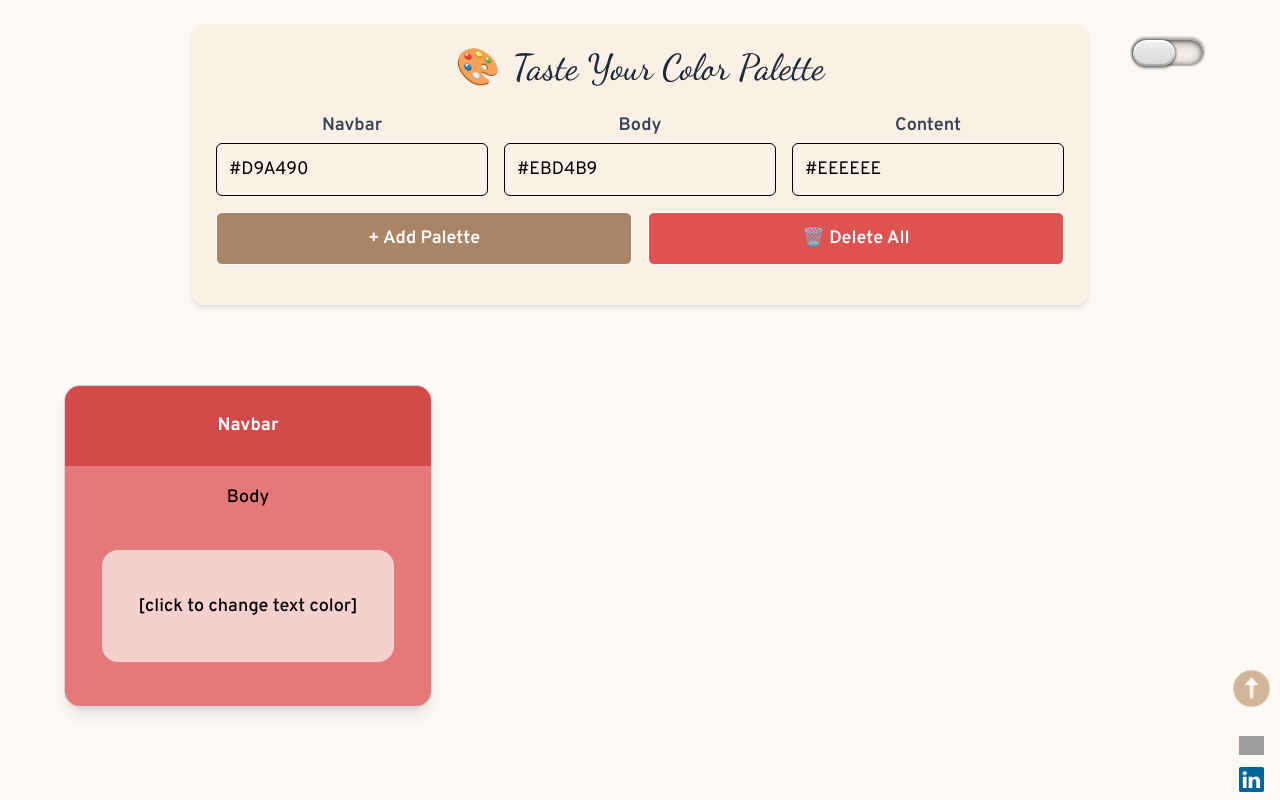
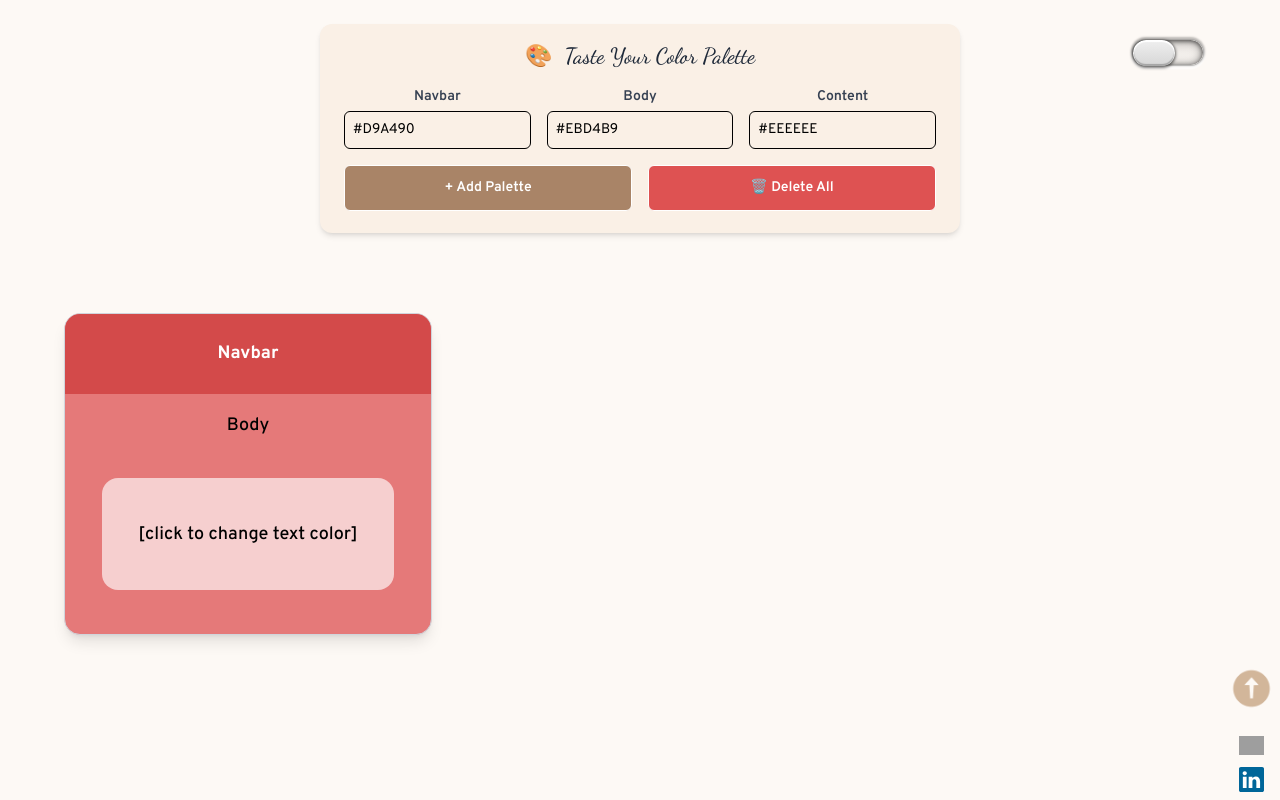
Before and after one commit to adeel-bot/tasting-palettes, a React (Vite) app: page / in a window 1280 px wide. Built offline with nearby package versions, Linux system fonts and the light colour scheme; grey boxes are pictures that could not be loaded; a web font is replaced by a local one.

Commit message:
modified: input-container in src/pages/Home.jsx modified: src/index.css

```diff
--- a/src/index.css
+++ b/src/index.css
@@ -43,6 +43,7 @@ body {
 
 .myhome input::placeholder {
   color: #9ca3af;
+  font-size: 13px;
 }
 
 .myhome.dark-theme input::placeholder {
--- a/src/pages/Home.jsx
+++ b/src/pages/Home.jsx
@@ -217,18 +217,20 @@ const handleScrollToTop = () => {
         </a>
       </div>
       </div>
-      <div className="max-w-4xl mx-auto bg-[#FAF0E6] shadow-md rounded-xl p-6 mb-10">
-        <h1 className="head-top text-4xl font-bold text-center gap-3 mb-6 text-gray-800 flex justify-center items-center dancing-script">
+
+
+      <div className="max-w-[40rem] mx-auto bg-[#FAF0E6] shadow-md rounded-xl pt-4 pb-1.5 px-6 ">
+        <h1 className="head-top text-[22px] font-bold text-center gap-3 mb-3.5 text-gray-800 flex justify-center items-center dancing-script">
           <span>🎨</span>
           <span>Taste Your Color Palette </span>
         </h1>
 
                                     {/* Grid Container */}
-        <div className="grid grid-cols-1 md:grid-cols-2 lg:grid-cols-3 gap-4 mb-4 ">
+        <div className="grid grid-cols-1 md:grid-cols-2 lg:grid-cols-3 gap-4 mb-4 gap-y-2  ">
                                        {/* Navbar Color */}
 
           <div className="flex flex-col">
-            <label className="mb-1 text-gray-700 font-semibold text-center label">
+            <label className="mb-1 text-gray-700 text-sm font-semibold text-center label">
               Navbar
             </label>
             <input
@@ -238,13 +240,13 @@ const handleScrollToTop = () => {
               onChange={(e) =>
                 setColors((prev) => ({ ...prev, color1: e.target.value }))
               }
-              className="p-3 border rounded-md focus:outline-none focus:ring-2 focus:ring-[#eadbcc]"
+              className="p-2 border text-sm rounded-md focus:outline-none focus:ring-2 focus:ring-[#eadbcc]"
             />
           </div>
 
                                       {/* Body Color */}
           <div className="flex flex-col">
-            <label className="mb-1 text-gray-700 font-semibold text-center label">
+            <label className="mb-1 text-gray-700 text-sm font-semibold text-center label">
               Body
             </label>
             <input
@@ -254,13 +256,13 @@ const handleScrollToTop = () => {
               onChange={(e) =>
                 setColors((prev) => ({ ...prev, color2: e.target.value }))
               }
-              className="p-3 border rounded-md focus:outline-none focus:ring-2 focus:ring-[#eadbcc]"
+              className="p-2 border text-sm rounded-md focus:outline-none focus:ring-2 focus:ring-[#eadbcc]"
             />
           </div>
 
                                        {/* Content Color */}
           <div className="flex flex-col">
-            <label className="mb-1 text-gray-700 font-semibold text-center label">
+            <label className="mb-1 text-gray-700 text-sm font-semibold text-center label">
               Content
             </label>
             <input
@@ -270,16 +272,16 @@ const handleScrollToTop = () => {
               onChange={(e) =>
                 setColors((prev) => ({ ...prev, color3: e.target.value }))
               }
-              className="p-3 border rounded-md focus:outline-none focus:ring-2 focus:ring-[#eadbcc] "
+              className="p-2 border text-sm rounded-md focus:outline-none focus:ring-2 focus:ring-[#eadbcc] "
             />
           </div>
 
                                 {/* Add Palette & Delete All Buttons Row */}
-          <div className="flex flex-col md:flex-row col-span-1 md:col-span-2 lg:col-span-3 gap-4">
+          <div className="flex justify-center-safe flex-col md:flex-row col-span-1 md:col-span-2 lg:col-span-3 gap-3 md:gap-4 mt-2">
                                     {/* Add Palette Button */}
             <button
               onClick={paletteSetter}
-              className="bg-[#A98467] add-btn text-white border font-semibold p-3 rounded-md hover:bg-[#9a775d] transition cursor-pointer w-full"
+              className="bg-[#A98467] add-btn text-sm text-white border font-semibold px-5 py-3 w-full rounded-md hover:bg-[#9a775d] transition cursor-pointer "
             >
               + Add Palette
             </button>
@@ -287,7 +289,7 @@ const handleScrollToTop = () => {
                                    {/* Delete All Button */}
             <button
               onClick={() => deleteAllHandler()}
-              className="bg-[#de5252] text-[#fff] border font-semibold p-3 rounded-md hover:bg-[#d72b2b] transition cursor-pointer w-full"
+              className="bg-[#de5252] text-[#fff] text-sm border font-semibold p-3 px-5 py-3 w-full rounded-md hover:bg-[#d72b2b] transition cursor-pointer "
             >
               🗑️ Delete All
             </button>
```
